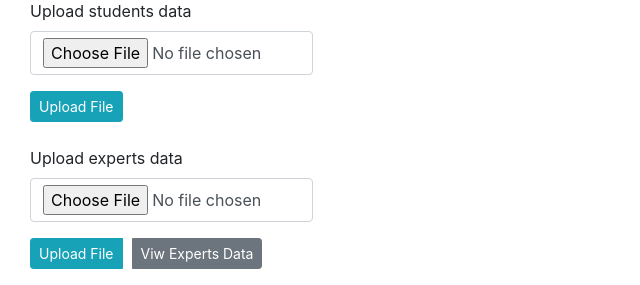
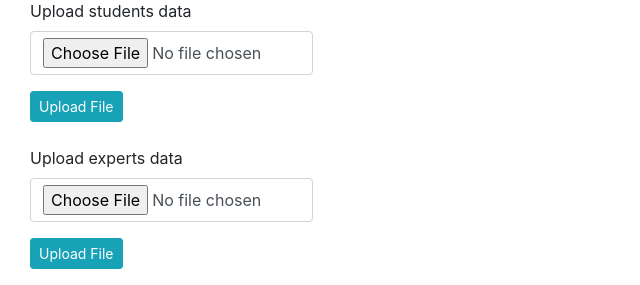
Before and after one commit to mrh-jishan/fcm-students-ui, a Flask app: page /index in a window 1280 px wide. Shown: the part 135-420 px from the top of the page, without its empty margins (0-640 px from the left). Run offline with Flask 2, Linux system fonts and the light colour scheme; some libraries are stand-ins or nearby versions.

Commit message:
hide view experts table

```diff
--- a/templates/index.html
+++ b/templates/index.html
@@ -65,7 +65,7 @@
                         </div>
                         <div class="btn-group layout-gap">
                             <button class="btn btn-info btn-sm">Upload File</button>
-                            <button class="btn btn-secondary btn-sm" id="view_experts">Viw Experts Data</button>
+                            <!-- <button class="btn btn-secondary btn-sm" id="view_experts">Viw Experts Data</button> -->
                         </div>
                     </form>
                 </div>
```
